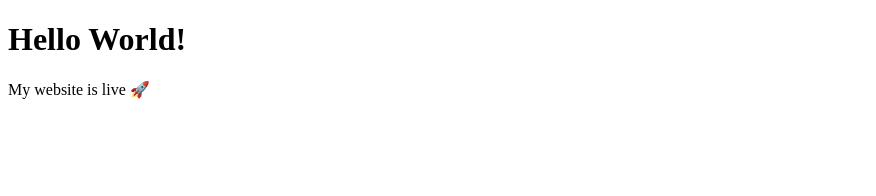
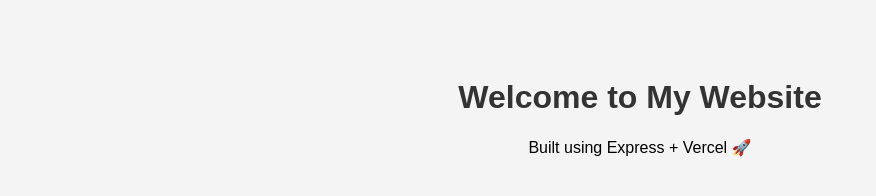
Before and after one commit to Snikap/public-index.html, a plain HTML site: page public/index.html in a window 1280 px wide. Shown: the whole page, without its empty margins (0-876 px from the left). Drawn offline with Linux system fonts and the light colour scheme.

Commit message:
Update index.html

```diff
--- a/public/index.html
+++ b/public/index.html
@@ -2,9 +2,10 @@
 <html>
 <head>
   <title>My Website</title>
+  <link rel="stylesheet" href="style.css">
 </head>
 <body>
-  <h1>Hello World!</h1>
-  <p>My website is live 🚀</p>
+  <h1>Welcome to My Website</h1>
+  <p>Built using Express + Vercel 🚀</p>
 </body>
 </html>
```
